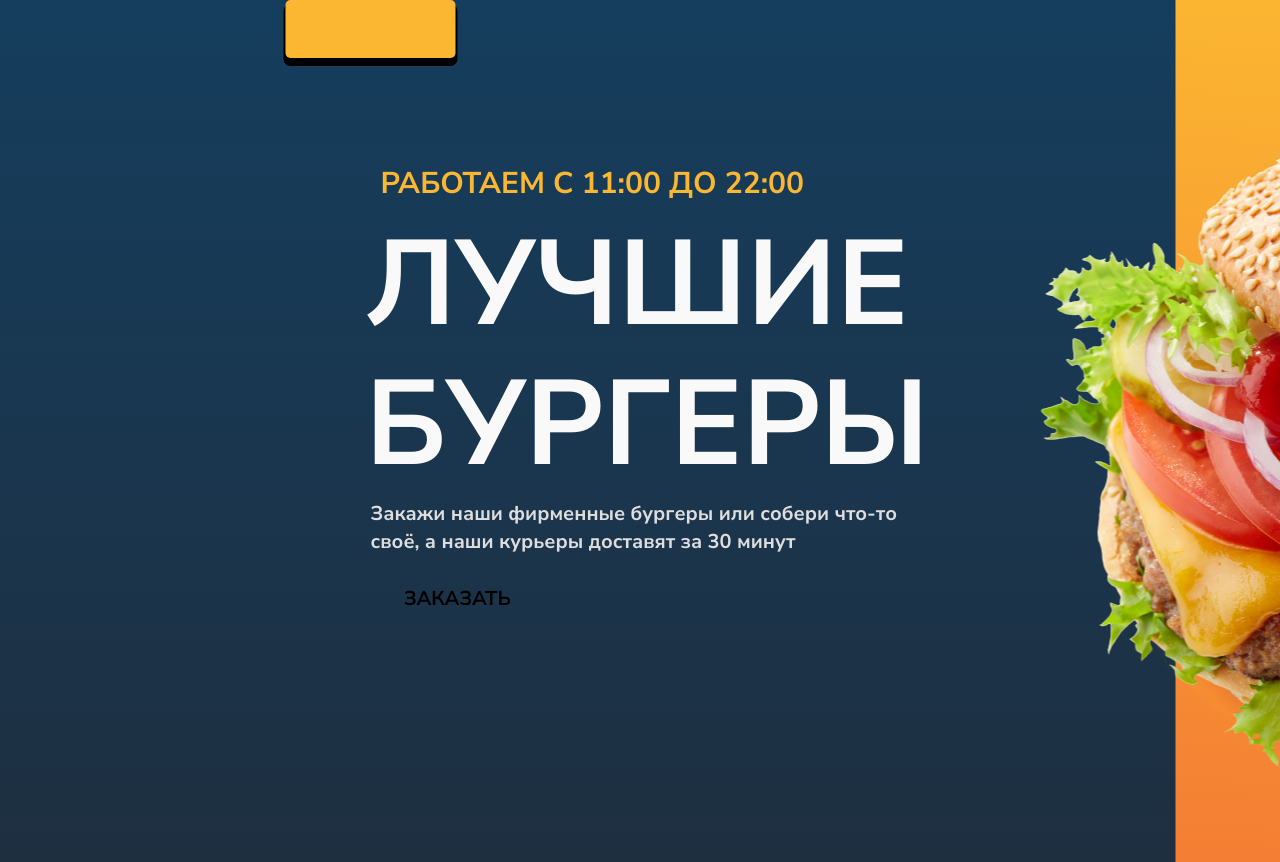
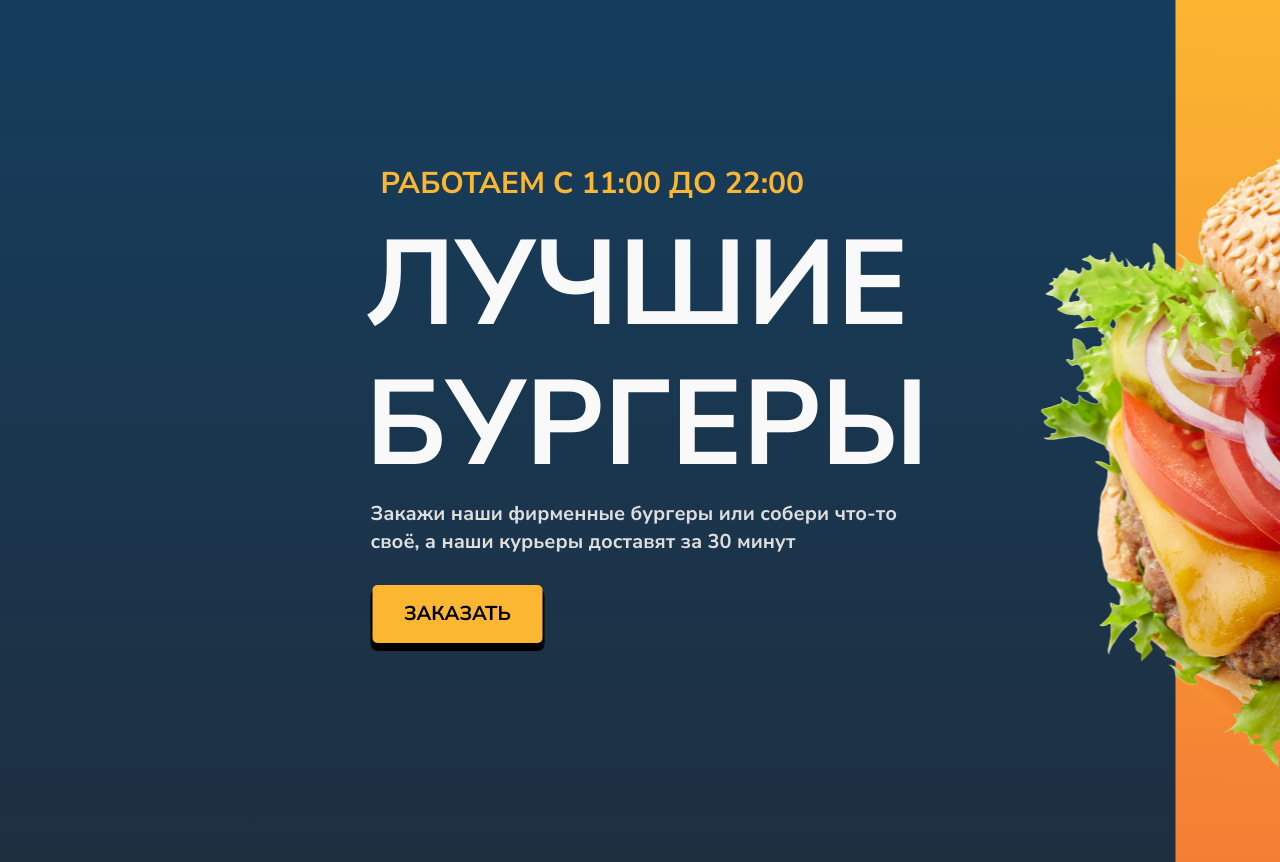
Before and after one commit to MrCorteZzik/Burger_Website, a plain HTML site: page index.html in a window 1280 px wide. Shown: the top 862 px of the page. Drawn offline with Linux system fonts and the light colour scheme.

Commit message:
Update index.html

```diff
--- a/index.html
+++ b/index.html
@@ -3,12 +3,12 @@
   <head>
     <meta charset="UTF-8" />
     <meta http-equiv="X-UA-Compatible" content="IE=edge" />
+    <link href="styles/style.css" rel="stylesheet" />
     <meta name="viewport" content="width=device-width, initial-scale=1.0" />
-    <link href="styles/style.css" rel="stylesheet" />
     <title>Обучение</title>
   </head>
   <body>
-    <div class="header">
+    <header class="header">
       <div class="header_content">
         <div class="text">
           <h1 class="title">
@@ -19,12 +19,9 @@
             Закажи наши фирменные бургеры или собери что-то своё, а наши курьеры
             доставят за 30 минут
           </p>
-          <div class="buy">
-            <span class="buy_text">
-              <a href="pages/index1.html" class="special_tag_a">заказать</a>
-            </span>
-          </div>
-        </div>
+          <a class="buy_text" href="pages/index1.html">
+            <div class="buy"><p class="text_buy">заказать</p></div>
+          </a>
         <div class="visual">
           <div class="bg"></div>
           <img
@@ -34,6 +31,6 @@
           />
         </div>
       </div>
-    </div>
+    </header>
   </body>
 </html>
```
